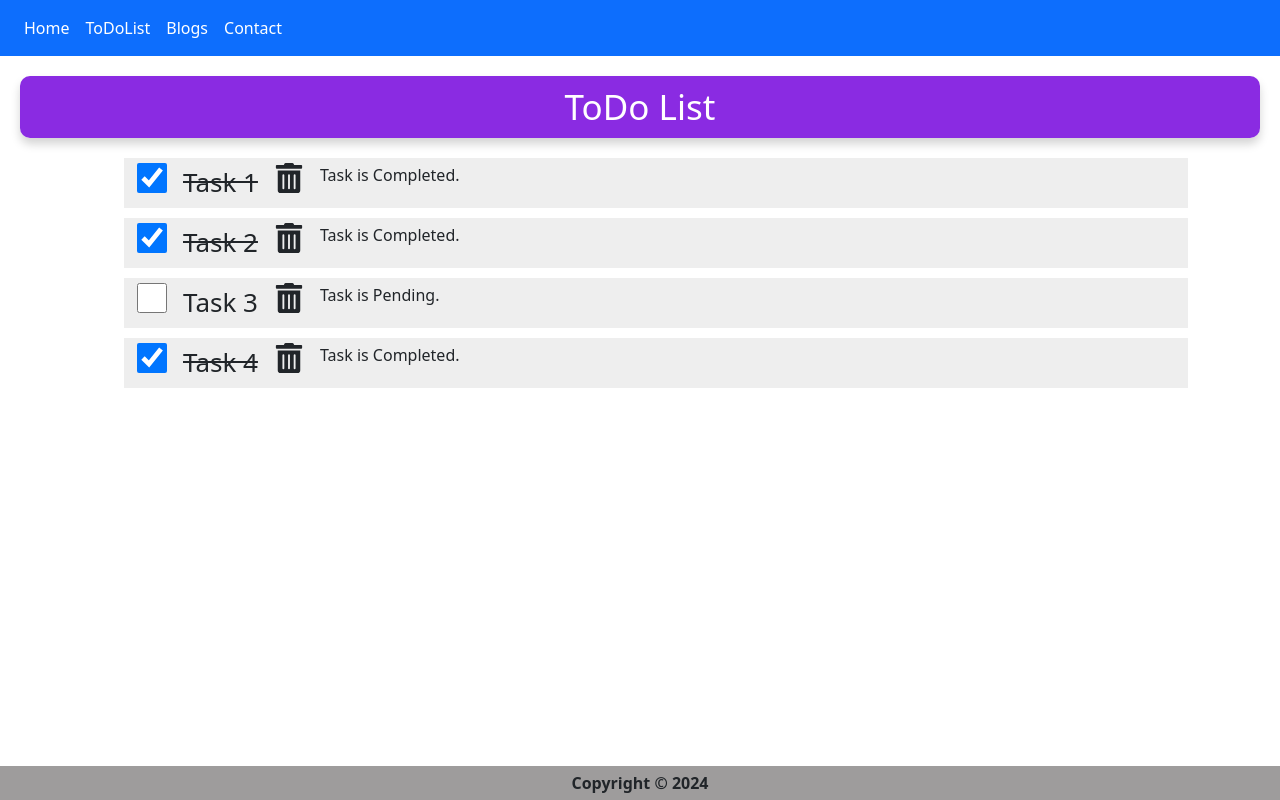
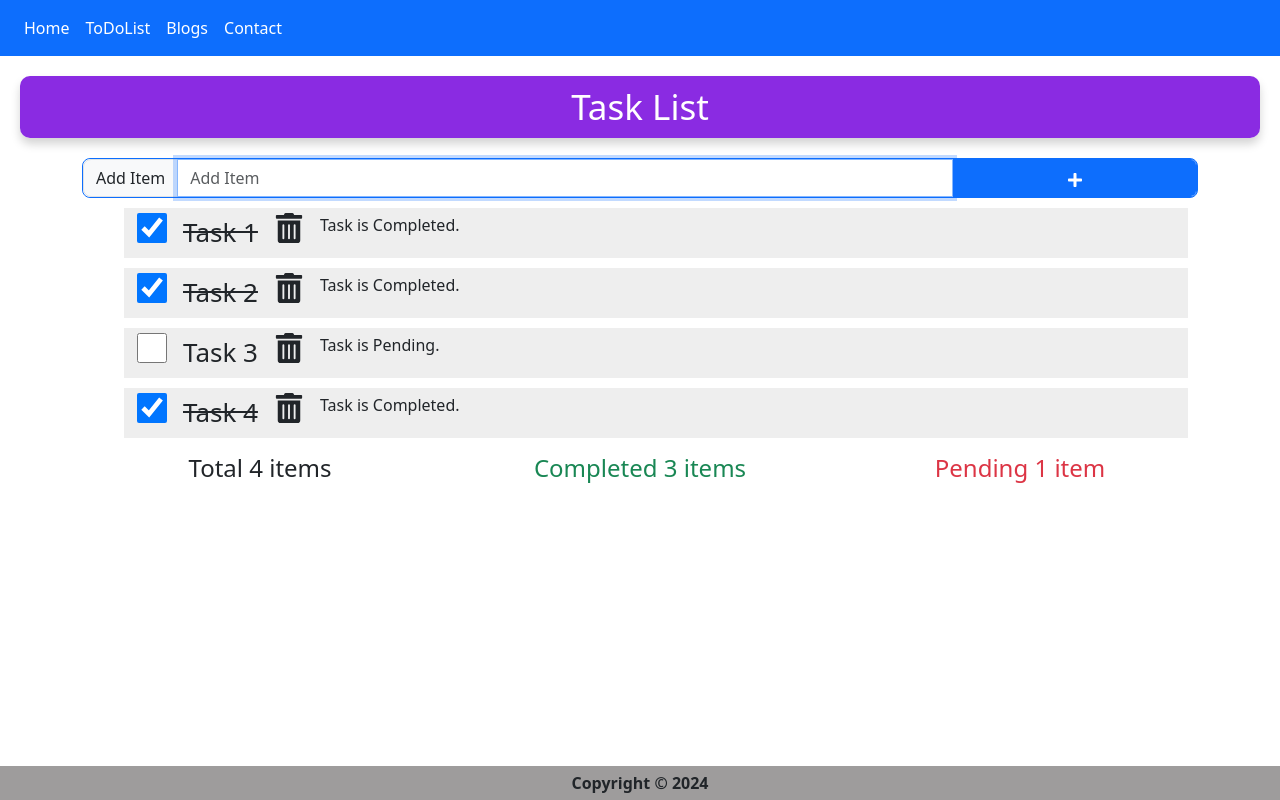
Before and after one commit to srini0209/react-sample1, a React (Create React App) app: page / in a window 1280 px wide. Built offline with nearby package versions, Linux system fonts and the light colour scheme.

Commit message:
added feature to add new items

```diff
--- a/src/Footer.js
+++ b/src/Footer.js
@@ -4,6 +4,7 @@ import './Footer.css';
 export const Footer = () => {
     const year= new Date();
   return (
+
     <footer id='footer-copy'>Copyright &copy; {year.getFullYear()}</footer>
   )
 }
--- a/src/Title.js
+++ b/src/Title.js
@@ -1,11 +1,14 @@
 import React from 'react'
 import './Title.css';
 
-export const Title = () => {
+export const Title = ({title}) => { //export const Title = (props)
   return (
     <header id='header-container'>
-        <h1 className='title-h1'>ToDo List</h1>
+        <h1 className='title-h1'>{title}</h1> {/*  <h1 className='title-h1'>{props.title}</h1>*/}
     </header>
   )
 }
+Title.defaultProps ={
+  title: "To Do List"
+}
 export default Title;
--- /dev/null
+++ b/src/pages/AddItem.js
@@ -0,0 +1,31 @@
+import React, { ChangeEvent, useId, useState } from 'react'
+import { FaPlus } from 'react-icons/fa'
+
+
+const AddItem = ({ newItem, setNewItem, handleSubmit }) => {
+
+    return (
+        <div className="container">
+            <form className='addForm justify-content-center' onSubmit={handleSubmit}>
+                <div className="input-group border border-primary rounded-3">
+                    <label htmlFor='addItem' className="input-group-text border border-end-2 align-middle rounded-start-3" >Add Item</label>
+                    <input
+                        type='text'
+                        id='addItem'
+                        className="form-control w-50"
+                        autoFocus
+                        placeholder='Add Item'
+                        required
+                        value={newItem}
+                        onChange={(e)=>setNewItem(e.target.value)}
+                    />
+                    <button type="submit" className="btn btn-primary form-control  rounded-end-2"  aria-label='Add Item'>
+                        <FaPlus />
+                    </button>
+                </div>
+            </form>
+        </div>
+    )
+}
+
+export default AddItem
--- a/src/pages/Content.js
+++ b/src/pages/Content.js
@@ -1,11 +1,12 @@
 import React from "react";
 import "./content.css";
-import { useState } from "react";
+// import { useState } from "react";
 import { FaTrashAlt } from 'react-icons/fa';
 import Footer from "../Footer";
 import { TaskStatus } from "../TaskStatus";
+import ListItems from "./ListItems";
 
-export const Content = () => {
+export const Content = ({ items, handleCheckBox, removeItem }) => {
   /*   const [count, setCount] = useState(0);
     function increaseLikeCount() {
       setCount((like) => {
@@ -22,40 +23,7 @@ export const Content = () => {
       let randint = Math.floor(Math.random() * 3);
       return langs[randint];
     } */
-  const [List_items, setList_items] = useState(
-    [
-      {
-        id: 1,
-        checked: true,
-        label: "Task 1"
-      },
-      {
-        id: 2,
-        checked: true,
-        label: "Task 2"
-      },
-      {
-        id: 3,
-        checked: false,
-        label: "Task 3"
-      },
-      {
-        id: 4,
-        checked: true,
-        label: "Task 4"
-      }
-    ]
-  );
-  const handleCheckBox = (id) => {
-    const Listitems = List_items.map((item) => item.id === id ? { ...item, checked: !item.checked } : item);
-    setList_items(Listitems);
-    localStorage.setItem("todo_list", JSON.stringify(Listitems))
-  }
-  const removeItem = (id) => {
-    const rm = List_items.filter((item) => item.id !== id);
-    setList_items(rm);
-    localStorage.setItem("todo_list", JSON.stringify(rm))
-  }
+
   return (
     <div>
       {/* <p>Learn {lang}</p> */}
@@ -69,36 +37,12 @@ export const Content = () => {
             <span>{count}</span>
           </span>
         </div> */}
-        {(List_items.length) ? (
-          <ul style={{ listStyleType: 'none' }}>
-            {List_items.map((item) => (
-              <li className="d-flex item" key={item.id} style={{ alignList_items: "center", height: 'auto' }}>
-                <input id={item.id}
-                  type="checkbox"
-                  className="mx-2 d-flex"
-                  style={{ alignList_items: "center" }}
-                  checked={item.checked}
-                  onChange={() => handleCheckBox(item.id)} >
-                </input>
-                <label for={item.id}
-                  className="mx-2 d-flex"
-                  style={(item.checked) ? { alignList_items: "center", textDecoration: 'line-through' } : null}>
-                  {item.label}
-                </label>
-                <FaTrashAlt
-                  className="mx-2 d-flex"
-                  style={{ alignList_items: "center" }}
-                  role="button" onClick={() => removeItem(item.id)}
-                  tabIndex='0'
-                />
-                <TaskStatus
-                  taskStatus={item.checked}
-                  className="mx-2 d-flex"
-                  style={{ alignList_items: "center" }}
-                />
-              </li>
-            ))}
-          </ul>
+        {(items.length) ? (
+          <ListItems
+            items={items}
+            handleCheckBox={handleCheckBox}
+            removeItem={removeItem}
+          />
         ) : <p>Your list is Empty.!</p>
         }
       </div>
--- /dev/null
+++ b/src/pages/LineItem.js
@@ -0,0 +1,35 @@
+import React from "react"
+import { FaTrashAlt } from "react-icons/fa"
+import { TaskStatus } from "../TaskStatus"
+const LineItem = ({item, handleCheckBox,removeItem}) => {
+  return (
+    <li className="d-flex item"  style={{ alignList_items: "center", height: 'auto' }}>
+                <input id={"item-"+item.id}
+                  type="checkbox"
+                  className="mx-2 d-flex"
+                  style={{ alignList_items: "center" }}
+                  checked={item.checked}
+                  onChange={() => handleCheckBox(item.id)} >
+                </input>
+                <label htmlFor={"item-"+item.id}
+                  className="mx-2 d-flex"
+                  style={(item.checked) ? { alignList_items: "center", textDecoration: 'line-through' } : null}>
+                  {item.label}
+                </label>
+                <FaTrashAlt
+                  className="mx-2 d-flex"
+                  style={{ alignList_items: "center" }}
+                  role="button" onClick={() => removeItem(item.id)}
+                  tabIndex='0'
+                  aria-label={`Delete ${item.item}`}
+                />
+                <TaskStatus
+                  taskStatus={item.checked}
+                  className="mx-2 d-flex"
+                  style={{ alignList_items: "center" }}
+                />
+              </li>
+  )
+}
+
+export default LineItem
--- /dev/null
+++ b/src/pages/ListItems.js
@@ -0,0 +1,19 @@
+import React from 'react'
+import LineItem from './LineItem'
+
+const ListItems = ({items, handleCheckBox,removeItem}) => {
+  return (
+    <ul style={{ listStyleType: 'none' }}>
+            {items.map((item) => (
+              <LineItem
+              item={item}
+              key ={item.id}
+              handleCheckBox={handleCheckBox}
+              removeItem={removeItem}
+              />
+            ))}
+          </ul>
+  )
+}
+
+export default ListItems
--- a/src/pages/ToDoList.js
+++ b/src/pages/ToDoList.js
@@ -1,12 +1,81 @@
 import React from 'react'
 import Title from '../Title'
 import { Content } from './Content.js'
+import { useState } from 'react'
+import AddItem from './AddItem.js'
 
 export const ToDoList = () => {
+    const [List_items, setList_items] = useState(
+        [
+            {
+                id: 1,
+                checked: true,
+                label: "Task 1"
+            },
+            {
+                id: 2,
+                checked: true,
+                label: "Task 2"
+            },
+            {
+                id: 3,
+                checked: false,
+                label: "Task 3"
+            },
+            {
+                id: 4,
+                checked: true,
+                label: "Task 4"
+            }
+        ]
+    );
+    const handleCheckBox = (id) => {
+        const Listitems = List_items.map((item) => item.id === id ? { ...item, checked: !item.checked } : item);
+        setList_items(Listitems);
+        localStorage.setItem("todo_list", JSON.stringify(Listitems))
+    }
+    const removeItem = (id) => {
+        const Listitems = List_items.filter((item) => item.id !== id);
+        setList_items(Listitems);
+        localStorage.setItem("todo_list", JSON.stringify(Listitems))
+    }
+
+    const CompletedItems = List_items.filter((item) => item.checked == true).length;
+    const PendingItems = List_items.filter((item) => item.checked != true).length;
+
+    const [newItem, setNewItem] = useState('');
+    const addItem = (item) => {
+        const id = List_items.length ? List_items[List_items.length - 1].id + 1 : 1
+        const addNewItem = { id, checked: false, label:item }
+        const Listitems =[...List_items, addNewItem];
+        setList_items(Listitems);
+        localStorage.setItem("todo_list", JSON.stringify(Listitems))
+    }
+    const handleSubmit = (e) => {
+        e.preventDefault();
+        if (!newItem) return;
+        console.log(newItem)
+        addItem(newItem);
+        setNewItem('')
+    }
     return (
         <div>
-            <Title />
-            <Content />
+            <div>
+                <Title title="Task List" />
+                <AddItem
+                    newItem={newItem}
+                    setNewItem={setNewItem}
+                    handleSubmit={handleSubmit}
+                />
+                <Content items={List_items} handleCheckBox={handleCheckBox} removeItem={removeItem} />
+            </div>
+            <div className='container'>
+                <div className='row '>
+                    <h4 className='col'>Total  {List_items.length}  {List_items.length > 1 ? "items" : "item"}</h4>
+                    <h4 className='col text-success'>Completed {CompletedItems} {CompletedItems > 1 ? "items" : "item"} </h4>
+                    <h4 className='col text-danger'>Pending {PendingItems} {PendingItems > 1 ? "items" : "item"} </h4>
+                </div>
+            </div>
         </div>
     )
 }
```
